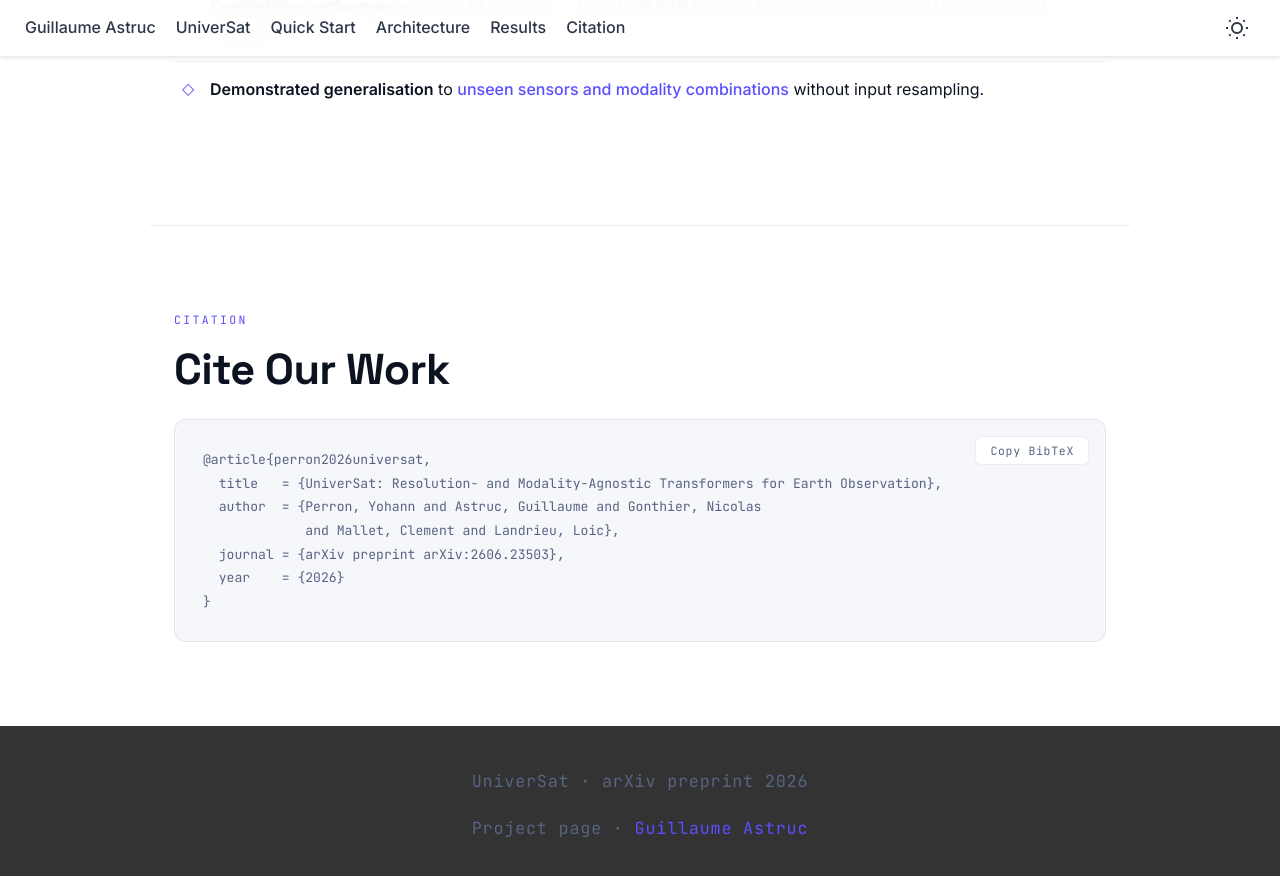
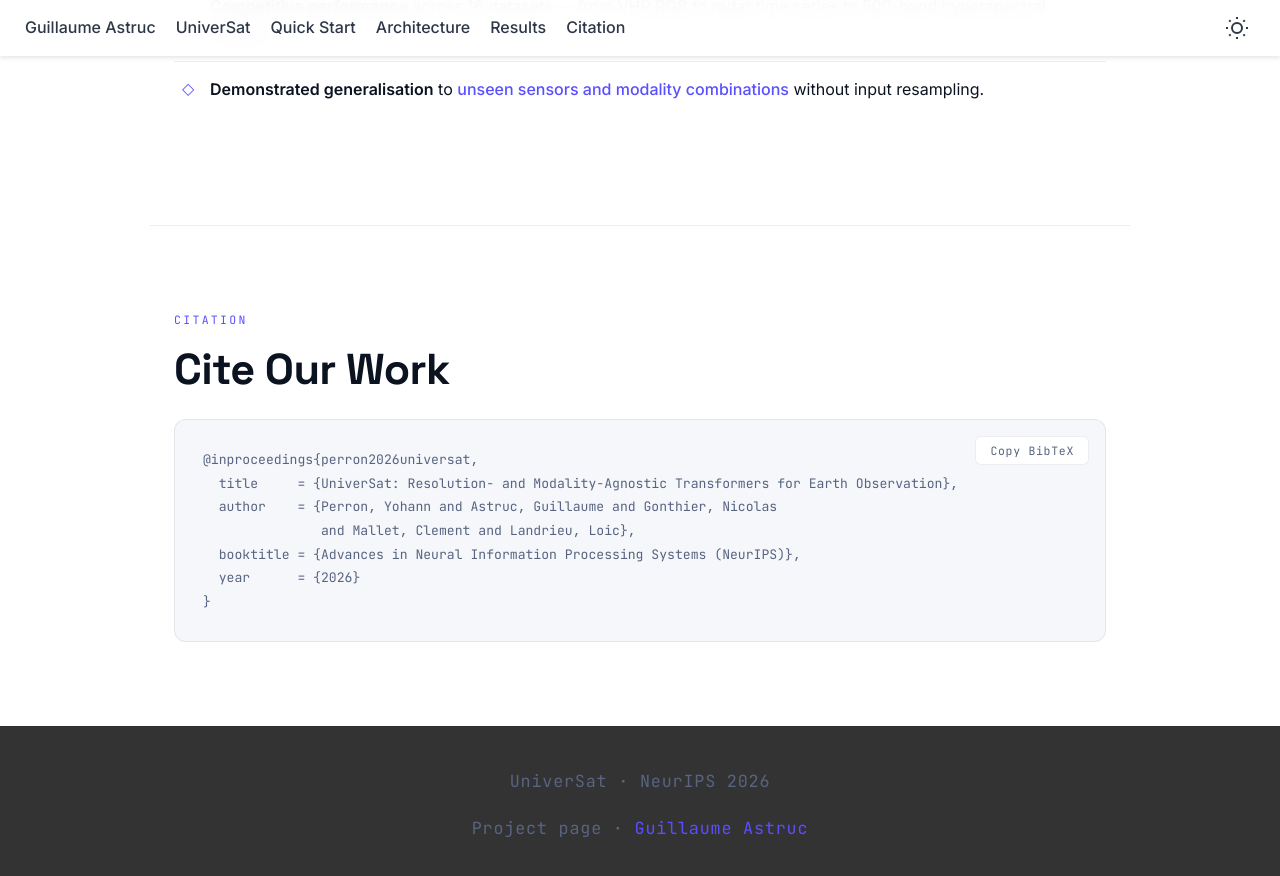
Before and after one commit to gastruc/gastruc.github.io, a Jekyll site: the page built from projects/universat.md, in a window 1280 px wide and 900 px high, scrolled down 12016 px. Shown: the top 876 px of the window. Built offline with Jekyll 4.4.1, drawn with Linux system fonts in a browser that asks for light colours; a script that is not in the unit is left out; some of the changed text lies outside the part shown.

Commit message:
Update UniverSat Neurips 2026

```diff
--- a/_data/main/news.yaml
+++ b/_data/main/news.yaml
@@ -33,3 +33,6 @@
 
 - date: 2026-08-03
   content: The code of [UniGeoCLIP](https://gastruc.github.io/unigeoclip) is now released in [google-research/scaling-geoloc](https://github.com/google-research/scaling-geoloc)!
+
+- date: 2026-09-28
+  content: Our paper [UniverSat](https://gastruc.github.io/universat) has been accepted to [NeurIPS 2026](https://neurips.cc/Conferences/2026)!
--- a/_data/main/publications.yaml
+++ b/_data/main/publications.yaml
@@ -2,16 +2,16 @@
   authors: <a href="https://yohannperron.github.io/WebPage/">Yohann Perron</a>*, <u>Guillaume Astruc</u>*, <a href="https://ngonthier.github.io/">Nicolas Gonthier</a>, <a href="https://www.umr-lastig.fr/clement-mallet/">Clement Mallet</a>, <a href="https://loiclandrieu.com/">Loic Landrieu</a> (* equal contribution)
   date: 2026-06-01
   year: 2026
-  journal: arXiv preprint
+  journal: NeurIPS 2026
   thumbnail: /assets/publications/universat/teaser.png?v=2
   pdf: /assets/publications/universat/universat.pdf
   github: https://github.com/gastruc/UniverSat
   website: /universat
   abstract: 'Vision Transformers (ViT) dominate computer vision. However, their reliance on rigid patch projectors hinders transfer to Earth Observation (EO), where input modalities, scales, and resolutions vary widely. We introduce UniverSat, a ViT-style backbone built around a Universal Patch Encoder that maps patches from arbitrary spatial, spectral, and temporal resolutions, and from both optical and non-optical sensors, into a shared embedding space with a shared set of weights. This enables training a single model on heterogeneous multimodal corpora via self-supervision, yielding robust, sensor-agnostic spatial features. We validate this approach with strong results across classification and segmentation on standard EO benchmarks from GeoBench, PANGEABench, and SpectralEarth. Our code and models are available at github.com/gastruc/UniverSat.'
-  bibtex: "@article{perron2026universat,\n
+  bibtex: "@inproceedings{perron2026universat,\n
     &nbsp;&nbsp; title={UniverSat: Resolution- and Modality-Agnostic Transformers for Earth Observation},\n
     &nbsp;&nbsp; author={Perron, Yohann and Astruc, Guillaume and Gonthier, Nicolas and Mallet, Clement and Landrieu, Loic},\n
-    &nbsp;&nbsp; journal={arXiv preprint},\n
+    &nbsp;&nbsp; booktitle={Advances in Neural Information Processing Systems (NeurIPS)},\n
     &nbsp;&nbsp; year={2026}\n
 }"
 - title: "OpenStreetView-5M: The Many Roads to Global Visual Geolocation"
--- a/projects/universat.md
+++ b/projects/universat.md
@@ -10,7 +10,7 @@
 
 paper_title: "UniverSat: Resolution- and Modality-Agnostic Transformers for Earth Observation"
 paper_authors: "<a href=\"https://yohannperron.github.io/WebPage/\">Yohann Perron</a>*, <a href=\"/\">Guillaume Astruc</a>*, <a href=\"https://ngonthier.github.io/\">Nicolas Gonthier</a>, <a href=\"https://www.umr-lastig.fr/clement-mallet/\">Clement Mallet</a>, <a href=\"https://loiclandrieu.com/\">Loic Landrieu</a>"
-journal: arXiv preprint, 2026
+journal: NeurIPS 2026
 ---
 
 <script>
@@ -616,7 +616,7 @@
       </div>
     </div>
     <div class="hero-scrim"></div>
-    <div class="venue-tag">arXiv preprint &middot; 2026</div>
+    <div class="venue-tag">NeurIPS 2026</div>
     <h1 class="us-title">Univer<span class="accent">Sat</span></h1>
     <p class="tagline">
       A <strong>resolution-</strong> and <strong>modality-agnostic</strong> transformer backbone for Earth Observation:
@@ -1021,18 +1021,18 @@
 
     <div class="bibtex-block">
       <button class="copy-btn" onclick="universatCopyBib()" aria-label="Copy bibtex">Copy BibTeX</button>
-      <pre id="us-bib">@article{perron2026universat,
-  title   = {UniverSat: Resolution- and Modality-Agnostic Transformers for Earth Observation},
-  author  = {Perron, Yohann and Astruc, Guillaume and Gonthier, Nicolas
-             and Mallet, Clement and Landrieu, Loic},
-  journal = {arXiv preprint arXiv:2606.23503},
-  year    = {2026}
+      <pre id="us-bib">@inproceedings{perron2026universat,
+  title     = {UniverSat: Resolution- and Modality-Agnostic Transformers for Earth Observation},
+  author    = {Perron, Yohann and Astruc, Guillaume and Gonthier, Nicolas
+               and Mallet, Clement and Landrieu, Loic},
+  booktitle = {Advances in Neural Information Processing Systems (NeurIPS)},
+  year      = {2026}
 }</pre>
     </div>
   </section>
 
   <footer class="universat-footer">
-    <p>UniverSat &middot; arXiv preprint 2026</p>
+    <p>UniverSat &middot; NeurIPS 2026</p>
     <p style="margin-top:6px;">Project page &middot; <a href="/" style="color:var(--us-accent); text-decoration:none;">Guillaume Astruc</a></p>
   </footer>
 </div>
```
